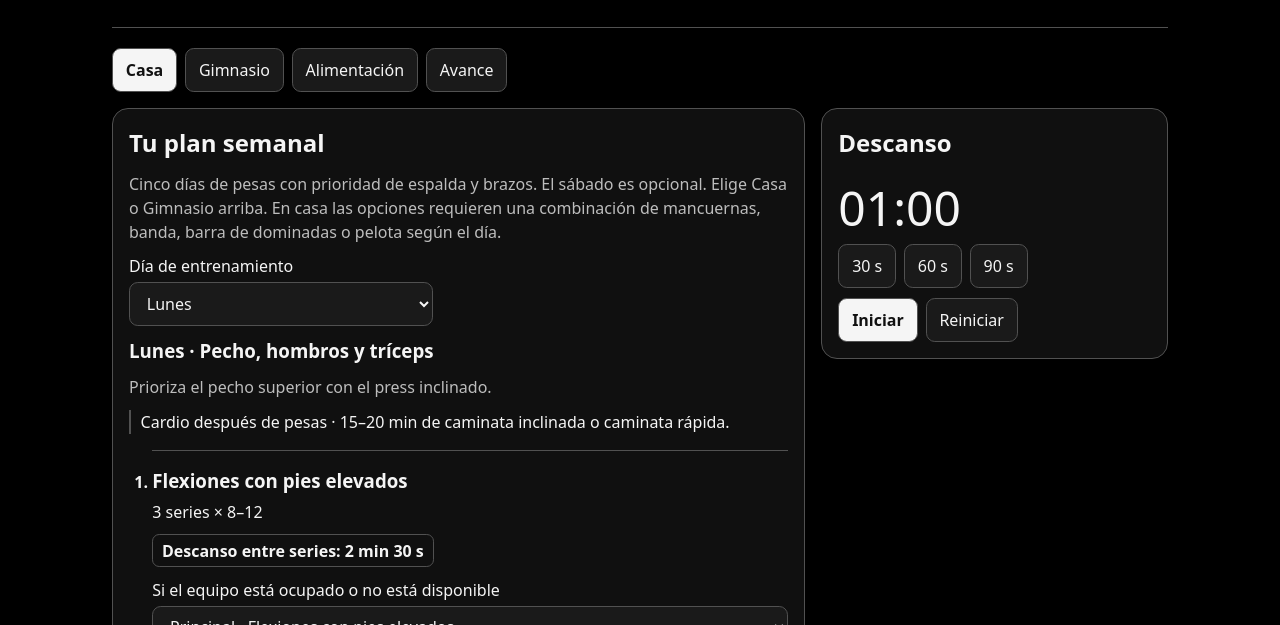
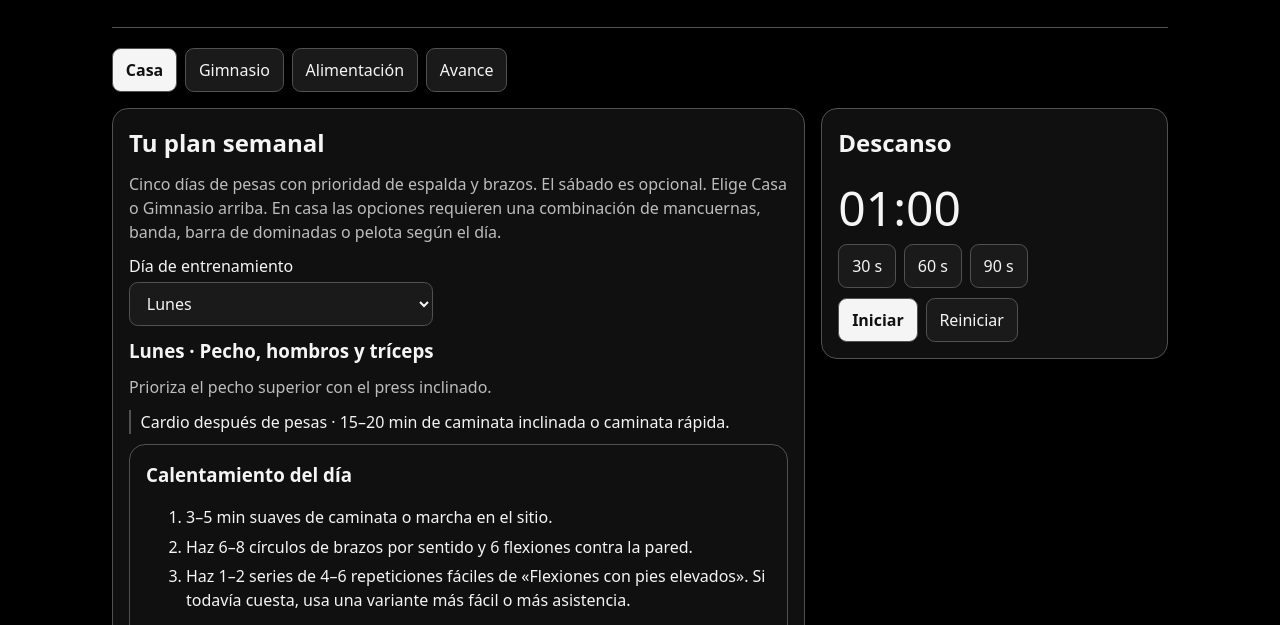
Before and after one commit to FranklinMolle/entrenamientos, a plain HTML site: page index.html in a window 1280 px wide. Shown: the part 175-800 px from the top of the page. Drawn offline with Linux system fonts and the light colour scheme.

Commit message:
Actualizar pagina de entrenamientos

```diff
--- a/index.html
+++ b/index.html
@@ -23,6 +23,12 @@
 <h3 id="planTitle"></h3>
 <p id="planReason" class="muted"></p>
 <p id="dayCardio" class="plan-cardio" hidden></p>
+<section class="card" aria-labelledby="warmupHeading">
+<h3 id="warmupHeading">Calentamiento del día</h3>
+<ol id="warmupSteps"></ol>
+<p id="warmupNote" class="muted"></p>
+<p><a href="https://pubmed.ncbi.nlm.nih.gov/32971729/">Estudio sobre calentamiento antes de las pesas</a></p>
+</section>
 <ol id="planSteps"></ol>
 <div class="row"><button class="primary" id="finishPlan" disabled>Guardar sesión</button><span id="planStatus" role="status"></span></div>
 </section>
@@ -1179,6 +1185,31 @@ function startRest(seconds) {
   $('activeRest').hidden = false;
   tick();
 }
+const warmupPrep = [
+  'Haz 6–8 círculos de brazos por sentido y 6 flexiones contra la pared.',
+  'Haz 8 remos sin carga y 6 movimientos suaves de los omóplatos.',
+  'Haz 8 sentadillas sin peso y 6 desplazamientos de rodilla hacia delante por lado, con el talón apoyado.',
+  'Haz 8 remos sin carga y 6 flexiones contra la pared.',
+  'Haz 8 bisagras de cadera sin peso y 8 puentes de glúteos.',
+  'Haz 6 movimientos lentos de pelvis y 4 repeticiones suaves del primer ejercicio.'
+];
+const noLoadWarmup = new Set('fd f fi tf ch cha ir ar ac cr db'.split(' '));
+function renderWarmup(variant) {
+  const gym = place === 'Gimnasio';
+  const aerobic = gym ? (planDay === 2 || planDay === 4 ? 'bicicleta estática' : 'caminadora plana') : 'caminata o marcha en el sitio';
+  const prep = ['3–5 min suaves de ' + aerobic + '.',warmupPrep[planDay]];
+  const name = exerciseCatalog[variant][1];
+  if (planDay !== 5) {
+    const ramp = noLoadWarmup.has(variant)
+      ? 'Haz 1–2 series de 4–6 repeticiones fáciles de «' + name + '». Si todavía cuesta, usa una variante más fácil o más asistencia.'
+      : 'En «' + name + '», haz 8–10 repeticiones con carga ligera y luego 4–6 con una carga intermedia. Si la carga de trabajo es alta, añade 2–3 repeticiones con una carga cercana a la de trabajo, sin fatigarte.';
+    prep.push(ramp);
+  }
+  $('warmupSteps').replaceChildren(...prep.map(step => element('li',step)));
+  $('warmupNote').textContent = planDay === 5
+    ? 'Si haces el cardio opcional, los primeros 3–5 min suaves pueden ser parte del bloque.'
+    : 'Descansa alrededor de 1 min entre aproximaciones o más si lo necesitas. El calentamiento va antes de las series de trabajo y queda fuera del registro.';
+}
 function renderPlan() {
   const [day,title,reason,steps] = exerciseDays[planDay];
   $('planTitle').textContent = day + ' · ' + title;
@@ -1238,6 +1269,7 @@ function renderPlan() {
       const [photos,name,muscle,technique] = exerciseCatalog[swap.value];
       head.textContent = name;
       const id = swap.value;
+      if (index === 0) renderWarmup(id);
       const dosage = id === 'pl' ? '25–40 s' : id === 'sb1' ? '20–35 s por lado'
         : reps.replace(' por lado','') + (unilateralExercises.has(id) ? ' por lado' : '');
       meta.textContent = sets + ' series × ' + dosage;
```
